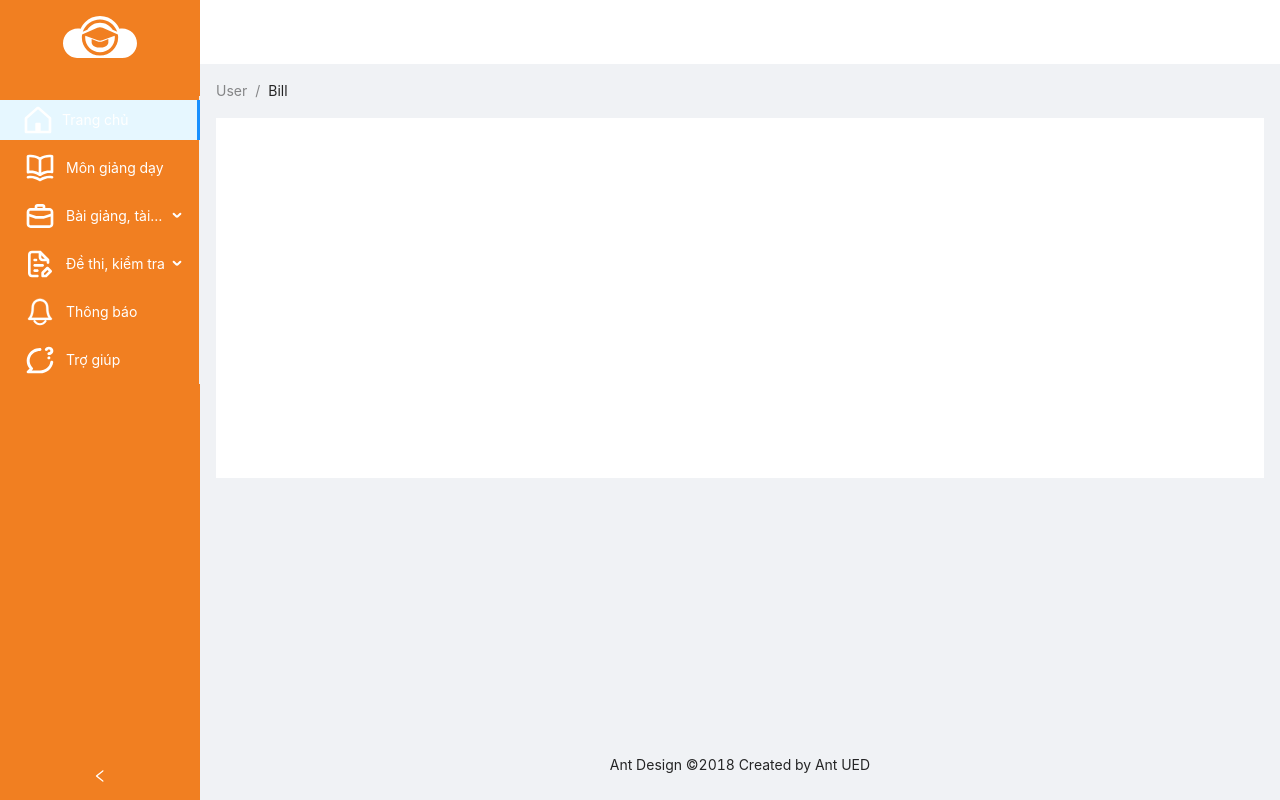
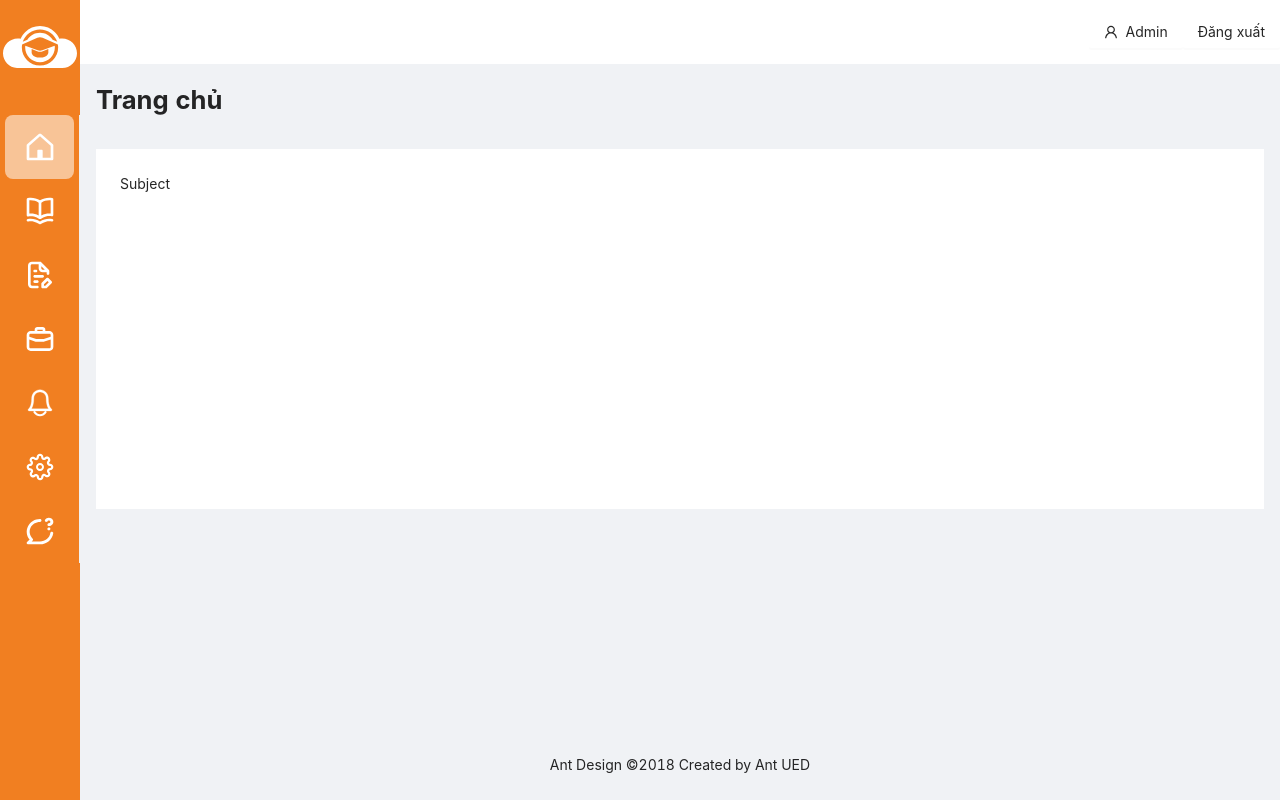
Before and after one commit to nguyenngocminhthu/E-Library-of-LMS, a React (Create React App) app: page /subjects in a window 1280 px wide. Built offline with nearby package versions, Linux system fonts and the light colour scheme.

Commit message:
feat(Setup): setup

```diff
--- a/package.json
+++ b/package.json
@@ -3,6 +3,7 @@
   "version": "0.1.0",
   "private": true,
   "dependencies": {
+    "@ant-design/icons": "^4.7.0",
     "@testing-library/jest-dom": "^5.16.2",
     "@testing-library/react": "^12.1.3",
     "@testing-library/user-event": "^13.5.0",
--- a/src/App.scss
+++ b/src/App.scss
@@ -4,33 +4,19 @@ $color-primary-light: #fff;
 
 .logo {
   height: 64px;
-  margin: 16px;
+  margin: 1.6rem 0;
   text-align: center;
 }
 
-.site-layout .site-layout-background {
+.site-layout-background {
   background-color: $color-primary-light;
 }
 
-.ant-layout-sider-children {
-  background-color: $color-primary;
+.ant-layout-header {
+  background-color: $color-primary-light !important;
 }
 
-.ant-layout-sider-trigger {
-  background-color: $color-primary;
+.btn-header {
+  background-color: transparent;
+  border: none !important;
 }
-
-.ant-menu-root.ant-menu-vertical,
-.ant-menu-root.ant-menu-vertical-left,
-.ant-menu-root.ant-menu-vertical-right,
-.ant-menu-root.ant-menu-inline {
-  background-color: $color-primary;
-}
-
-.ant-menu-sub.ant-menu-inline {
-  background-color: $color-primary;
-}
-
-.ant-menu-inline {
-  background-color: $color-primary;
-}
--- a/src/App.tsx
+++ b/src/App.tsx
@@ -1,13 +1,14 @@
 import "./App.scss";
 import { Route, Routes } from "react-router-dom";
-import { Layout, Breadcrumb } from "antd";
+import { Layout, Breadcrumb, Button } from "antd";
+import { UserOutlined } from "@ant-design/icons";
 import "antd/dist/antd.css";
-import { Home } from "./Views/Home/Home";
-import { Subject } from "./Views/Subject/Subject";
 import { Sidebar } from "./Layout/Sidebar/Sidebar";
 import Cover from "./Views/Cover/Cover";
 import Login from "./Views/Login/Login";
 import { useLocation } from "react-router";
+import { Home } from "./Views/Leadership/Home/Home";
+import { Subject } from "./Views/Leadership/Subject/Subject";
 const { Header, Content, Footer } = Layout;
 
 const App: React.FC = () => {
@@ -43,12 +44,26 @@ const App: React.FC = () => {
                   <Layout className="site-layout">
                     <Header
                       className="site-layout-background"
-                      style={{ padding: 0 }}
-                    />
+                      style={{
+                        padding: 0,
+                        justifyContent: "right",
+                        display: "flex",
+                        alignItems: "center",
+                      }}
+                    >
+                      <Button className="btn-header">
+                        <UserOutlined />
+                        Admin
+                      </Button>
+                      <Button className="btn-header">Đăng xuất</Button>
+                    </Header>
                     <Content style={{ margin: "0 16px" }}>
                       <Breadcrumb style={{ margin: "16px 0" }}>
-                        <Breadcrumb.Item>User</Breadcrumb.Item>
-                        <Breadcrumb.Item>Bill</Breadcrumb.Item>
+                        <Breadcrumb.Item>
+                          <h1 style={{ fontSize: "1.6rem", fontWeight: "700" }}>
+                            Trang chủ
+                          </h1>
+                        </Breadcrumb.Item>
                       </Breadcrumb>
                       <div
                         className="site-layout-background"
@@ -59,7 +74,7 @@ const App: React.FC = () => {
                             <Route path="/home" element={<Home />} />
                           </Route>
                           <Route>
-                            <Route path="/subject" element={<Subject />} />
+                            <Route path="/subjects" element={<Subject />} />
                           </Route>
                         </Routes>
                       </div>
--- a/src/Layout/Sidebar/Sidebar.tsx
+++ b/src/Layout/Sidebar/Sidebar.tsx
@@ -1,53 +1,114 @@
-import {ReactComponent as Home} from '../../shared/img/icon/home.svg';
-import {ReactComponent as Book} from '../../shared/img/icon/u_book-open.svg';
-import {ReactComponent as File} from '../../shared/img/icon/u_file-edit-alt.svg';
-import {ReactComponent as Bag} from '../../shared/img/icon/u_bag.svg';
-import {ReactComponent as Bell} from '../../shared/img/icon/fi_bell.svg';
-import {ReactComponent as Setting} from '../../shared/img/icon/fi_settings.svg';
-import {ReactComponent as Question} from '../../shared/img/icon/u_comment-question.svg';
+import { ReactComponent as Home } from "../../shared/img/icon/home.svg";
+import { ReactComponent as Book } from "../../shared/img/icon/u_book-open.svg";
+import { ReactComponent as File } from "../../shared/img/icon/u_file-edit-alt.svg";
+import { ReactComponent as Bag } from "../../shared/img/icon/u_bag.svg";
+import { ReactComponent as Bell } from "../../shared/img/icon/fi_bell.svg";
+import { ReactComponent as Setting } from "../../shared/img/icon/fi_settings.svg";
+import { ReactComponent as Question } from "../../shared/img/icon/u_comment-question.svg";
 import { useState } from "react";
 import { Layout, Menu } from "antd";
 import { useNavigate } from "react-router-dom";
 import logosecond from "../../shared/img/icon/logo-second.svg";
-import '../../shared/styles/layout-style/sidebar.scss'
+import "../../shared/styles/layout-style/sidebar.scss";
 const { Sider } = Layout;
 const { SubMenu } = Menu;
 
 export const Sidebar: React.FC = () => {
-  const [collapsed, setcollapsed] = useState(false);
+  const [collapsed, setcollapsed] = useState(true);
   const navigate = useNavigate();
+  const [key, setKey] = useState(["home"]);
+
+  const handleSelect = (key: any) => {
+    navigate(`/${key[0]}`);
+    setKey(key);
+  };
   return (
     <>
-      <Sider collapsible collapsed={collapsed} onCollapse={setcollapsed}>
+      <Sider
+        onMouseMove={() => setcollapsed(false)}
+        className="sidebar"
+        collapsed={true}
+      >
         <div className="logo">
           <img src={logosecond} />
         </div>
-        <Menu defaultSelectedKeys={[""]} mode="inline">
+        <Menu selectedKeys={key} defaultSelectedKeys={["home"]} mode="inline">
           <Menu.Item
-            onClick={() => navigate("/")}
-            key=""
+            onClick={() => handleSelect(["home"])}
+            key="home"
             icon={<Home />}
-          >
+          ></Menu.Item>
+          <Menu.Item
+            onClick={() => handleSelect(["subjects", "subject"])}
+            key="subject"
+            icon={<Book />}
+          ></Menu.Item>
+          <Menu.Item
+            onClick={() => handleSelect(["file"])}
+            key="file"
+            icon={<File />}
+          ></Menu.Item>
+          <Menu.Item
+            onClick={() => handleSelect(["bank"])}
+            key="bank"
+            icon={<Bag />}
+          ></Menu.Item>
+          <Menu.Item
+            onClick={() => handleSelect(["noti"])}
+            key="noti"
+            icon={<Bell />}
+          ></Menu.Item>
+          <Menu.Item
+            onClick={() => handleSelect(["setting"])}
+            key="setting"
+            icon={<Setting />}
+          ></Menu.Item>
+          <Menu.Item
+            onClick={() => handleSelect(["help"])}
+            key="help"
+            icon={<Question />}
+          ></Menu.Item>
+        </Menu>
+      </Sider>
+      <Sider
+        className="sidebar-expand"
+        onMouseLeave={() => setcollapsed(true)}
+        hidden={collapsed}
+      >
+        <div className="logo">
+          <img src={logosecond} />
+        </div>
+        <Menu selectedKeys={key} defaultSelectedKeys={["home"]} mode="inline">
+          <Menu.Item onClick={() => handleSelect(["home"])} key="home">
             Trang chủ
           </Menu.Item>
-          <Menu.Item
-            onClick={() => navigate("/subject")}
-            key="subject"
-            icon={<Book />}>
-            Môn giảng dạy
+          <SubMenu key="subject" title="Quản lý môn học">
+            <Menu.Item
+              onClick={() => handleSelect(["subjects", "subject"])}
+              key="subjects"
+            >
+              Danh sách môn học
+            </Menu.Item>
+            <Menu.Item
+              onClick={() => handleSelect(["subjectManage", "subject"])}
+              key="subjectManage"
+            >
+              Phê duyệt tài liệu môn học
+            </Menu.Item>
+          </SubMenu>
+          <Menu.Item onClick={() => handleSelect(["file"])} key="file">
+            Tệp riêng tư
           </Menu.Item>
-          <SubMenu key="sub1" icon={<Bag />} title="Bài giảng, tài nguyên">
-            <Menu.Item key="4">Tất cả bài giảng</Menu.Item>
-            <Menu.Item key="5">Tất cả tài nguyên</Menu.Item>
-          </SubMenu>
-          <SubMenu key="sub2" icon={<File />} title="Đề thi, kiểm tra">
-            <Menu.Item key="6">Danh sách đề thi & kiểm tra</Menu.Item>
-            <Menu.Item key="7">Ngân hàng câu hỏi</Menu.Item>
-          </SubMenu>
-          <Menu.Item key="8" icon={<Bell />}>
+          <Menu.Item onClick={() => handleSelect(["bank"])} key="bank">
+            Ngân hàng đề thi
+          </Menu.Item>
+          <Menu.Item onClick={() => handleSelect(["noti"])} key="noti">
             Thông báo
           </Menu.Item>
-          <Menu.Item key="9" icon={<Question />}>
+          <Menu.Item onClick={() => handleSelect(["setting"])} key="setting">
+            Cài đặt hệ thống
+          </Menu.Item>
+          <Menu.Item onClick={() => handleSelect(["help"])} key="help">
             Trợ giúp
           </Menu.Item>
         </Menu>
--- a/src/Views/Cover/Cover.tsx
+++ b/src/Views/Cover/Cover.tsx
@@ -2,12 +2,17 @@ import React from "react";
 import cover from "../../shared/img/cover2x.png";
 import "./Cover.scss";
 import logo from "../../shared/img/logo-system.png";
+import { useNavigate } from "react-router";
 const Cover = () => {
+  const navigate = useNavigate();
+
   return (
     <div className="cover">
       <div className="coverContent">
         <h1 className="h1-content">LMS - Learning Management System</h1>
-        <button className="coverButton">E-Library</button>
+        <button className="coverButton" onClick={() => navigate("/home")}>
+          E-Library
+        </button>
 
         <div className="coverLogo">
           <p className="text-label">
--- a/src/shared/styles/layout-style/sidebar.scss
+++ b/src/shared/styles/layout-style/sidebar.scss
@@ -1,19 +1,68 @@
+$color-primary-dark: black;
+$color-primary: #f17f21;
+$color-primary-light: #fff;
 
-.ant-layout-sider-trigger {
-    background: #f17f21 !important;
+.sidebar {
+  background-color: $color-primary;
+  color: $color-primary-light;
+  .ant-menu-item {
+    display: inline-flex;
+    justify-content: center;
+    align-items: center;
+    height: 4rem;
+  }
+
+  .ant-layout-sider-children .ant-menu.ant-menu-inline-collapsed {
+    background-color: $color-primary;
+  }
+
+  .ant-menu.ant-menu-inline-collapsed > .ant-menu-item {
+    padding: 0 0.5rem 0 1.2rem;
+    margin: 0 0 0 0.3rem;
+  }
+
+  .ant-menu:not(.ant-menu-horizontal) .ant-menu-item-selected {
+    background-color: #fff9f48f;
+    border-radius: 0.5rem;
+    padding: 0 0.5rem 0 1.2rem;
+    margin: 0 0 0 0.3rem;
+    width: 69.2px;
+  }
 }
-.ant-menu-item{
-    color: white ;
+
+.sidebar-expand {
+  background-color: $color-primary-light;
+  position: absolute;
+  left: 80px;
+  height: 100%;
+
+  .ant-menu-item {
+    display: inline-flex;
+    justify-content: center;
+    align-items: center;
+    height: 4rem;
+  }
+
+  .ant-menu-inline.ant-menu-root .ant-menu-item,
+  .ant-menu-inline.ant-menu-root .ant-menu-submenu-title {
+    color: #373839c7;
+    font-weight: 700;
+  }
+
+  .ant-menu.ant-menu-inline > .ant-menu-item {
+    padding: 0 0.5rem 0 1.2rem;
+    margin: 0 0 0 0;
+  }
+
+  .ant-menu:not(.ant-menu-horizontal) .ant-menu-item-selected {
+    background-color: transparent;
+  }
+
+  .ant-menu-vertical .ant-menu-item::after,
+  .ant-menu-vertical-left .ant-menu-item::after,
+  .ant-menu-vertical-right .ant-menu-item::after,
+  .ant-menu-inline .ant-menu-item::after {
+    border: 2px solid $color-primary;
+    background-color: $color-primary;
+  }
 }
-.ant-menu-submenu{
-    color: white ;
-    .ant-menu-sub.ant-menu-inline{
-        background-color: #D3D3CB;
-    }
-    .ant-menu-submenu-arrow{
-        color: white;
-    }
-}
-// .ant-menu-item .ant-menu-sub.ant-menu-inline{
-//     background: black;
-// }
```
Also changed, not shown: src/Views/Login/Login.tsx (+8 -7 lines), src/Views/Leadership/Home/Home.tsx (renamed from src/Views/Home/Home.tsx), src/Views/Leadership/Subject/Subject.tsx (renamed from src/Views/Subject/Subject.tsx).
